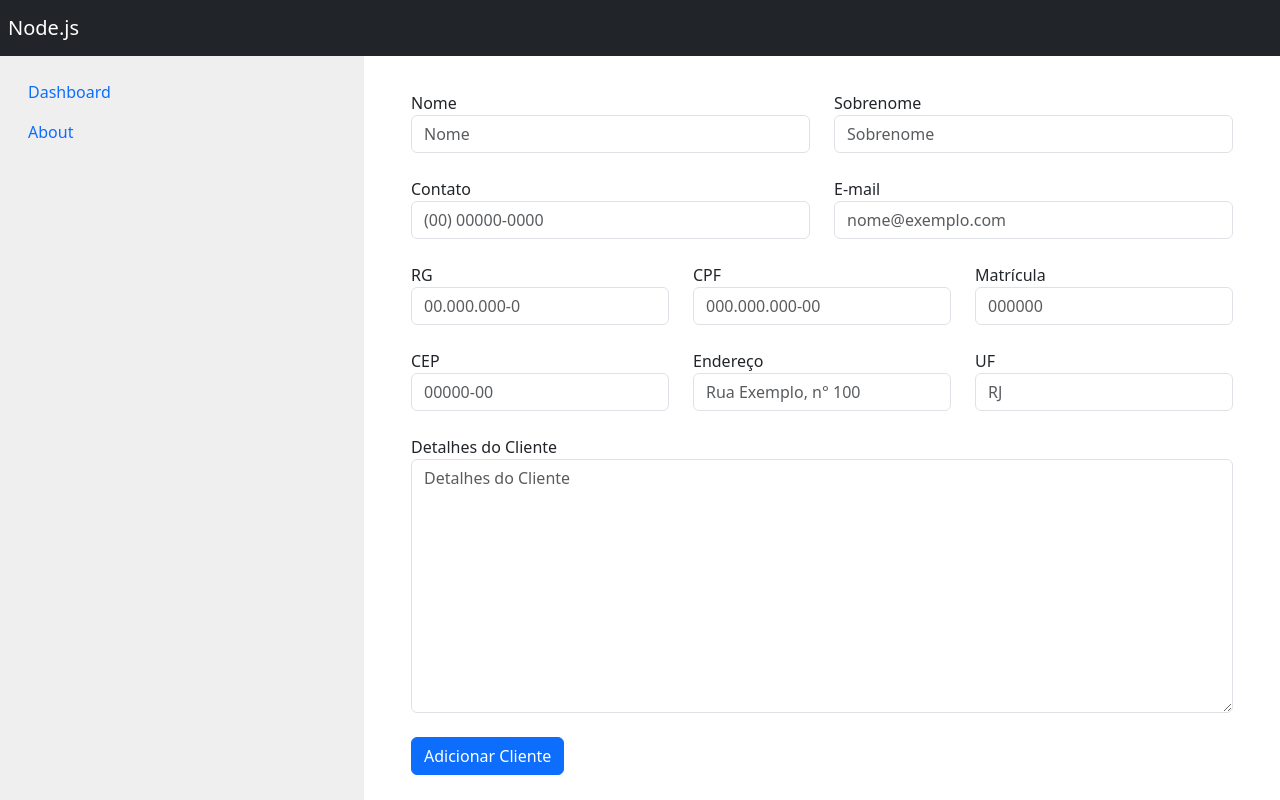
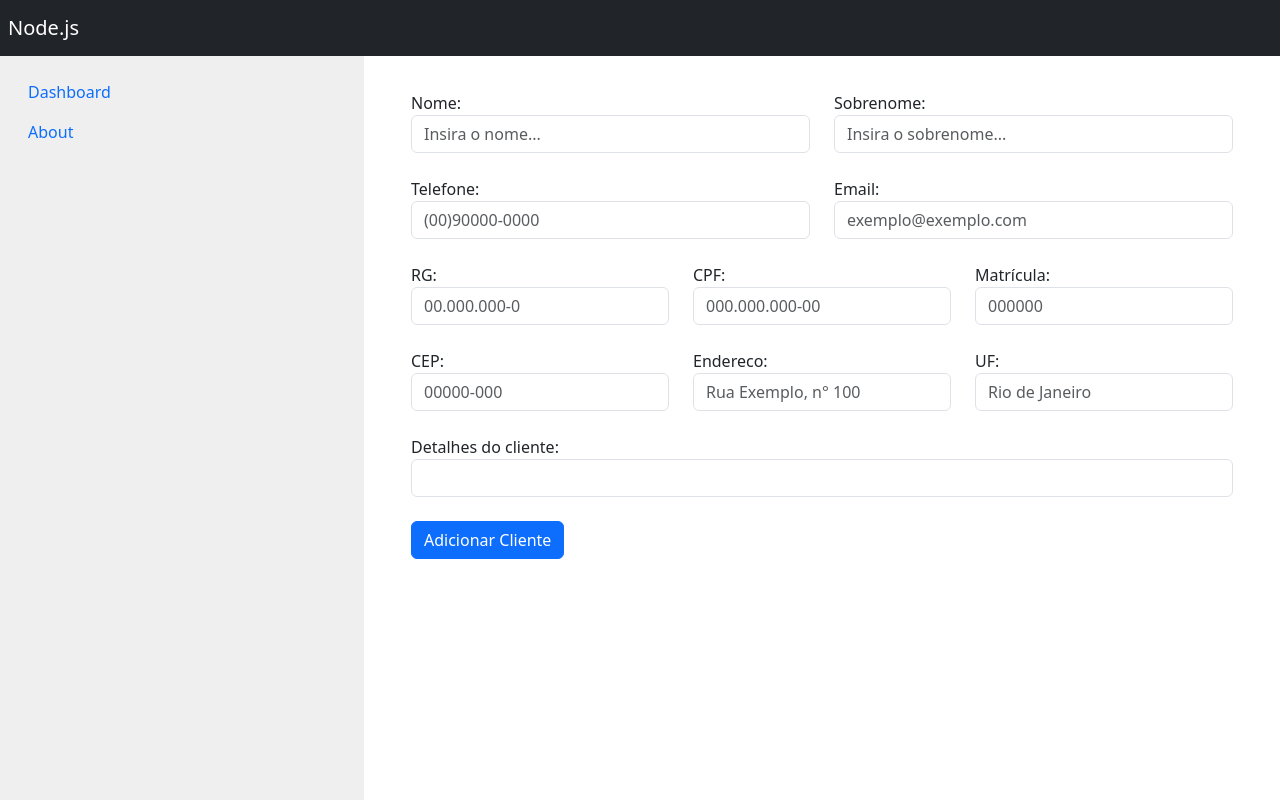
Before and after one commit to muryarth/dashboard-guia, a React (Create React App) app in the folder dashboard-view-react/: page /customers/add in a window 1280 px wide. Built offline with nearby package versions, Linux system fonts and the light colour scheme.

Commit message:
[dashboard-view-react] Pegando dados do form na rota ./customers/add

```diff
--- a/dashboard-view-react/src/telas/customers/add/index.jsx
+++ b/dashboard-view-react/src/telas/customers/add/index.jsx
@@ -1,360 +1,122 @@
 import React, { useState } from "react";
+import { Container, Row, Col, Form, Button } from "react-bootstrap";
 
 export default function AddCustomer() {
-  const [formData, setFormData] = useState({
-    nome: "",
-    sobrenome: "",
-    telefone: "",
-    email: "",
-  });
+  const [nome, setNome] = useState("");
+  const [sobrenome, setSobrenome] = useState("");
+  const [telefone, setTelefone] = useState("");
+  const [email, setEmail] = useState("");
+  const [rg, setRG] = useState("");
+  const [cpf, setCPF] = useState("");
+  const [matricula, setMatricula] = useState("");
+  const [cep, setCEP] = useState("");
+  const [endereco, setEndereco] = useState("");
+  const [uf, setUF] = useState("");
+  const [detalhesCliente, setDetalhesCliente] = useState("");
 
-  const handleInputChange = (e) => {
-    const { name, value } = e.target;
-    setFormData({
-      ...formData,
-      [name]: value,
-    });
+  const CampoForm = (label, placeholder, nome, set) => {
+    return (
+      <>
+        <label>{`${label}:`}</label>
+        <input
+          type="text"
+          className="form-control"
+          name={`${nome}`}
+          value={nome}
+          placeholder={placeholder}
+          onChange={(event) => set(event.target.value)}
+          required
+        />
+      </>
+    );
   };
 
-  const handleSubmit = (e) => {
-    e.preventDefault();
-    // Handle form submission, you can use formData to send the data to the server
-    console.log("Form Data:", formData);
+  const SendPOSTRequest = () => {
+    const body = {};
+
+    body.nome = nome;
+    body.sobrenome = sobrenome;
+    body.telefone = telefone;
+    body.email = email;
+    body.rg = rg;
+    body.cpf = cpf;
+    body.matricula = matricula;
+    body.cep = cep;
+    body.endereco = endereco;
+    body.uf = uf;
+    body.detalhesCliente = detalhesCliente;
+
+    console.log(body);
   };
 
   return (
-    <div className="container-fluid">
-      {/* ... (previous code) */}
-      <form action="/add" method="POST" onSubmit={handleSubmit}>
-        <div className="row form-group mb-4">
-          <div className="col">
-            <label htmlFor="nomePrimeiro">Nome</label>
-            <input
-              type="text"
-              className="form-control"
-              id="nome"
-              name="nomePrimeiro"
-              value={formData.nomePrimeiro}
-              placeholder="Nome"
-              onChange={handleInputChange}
-              required
-            />
-          </div>
+    <Container fluid>
+      <Form>
+        <Row className="form-group mb-4">
+          <Col>{CampoForm("Nome", "Insira o nome...", nome, setNome)}</Col>
 
-          <div className="col">
-            <label htmlFor="sobreNome">Sobrenome</label>
-            <input
-              type="text"
-              className="form-control"
-              id="sobrenome"
-              name="sobreNome"
-              value={formData.sobreNome}
-              placeholder="Sobrenome"
-              onChange={handleInputChange}
-              required
-            />
-          </div>
-        </div>
+          <Col>
+            {CampoForm(
+              "Sobrenome",
+              "Insira o sobrenome...",
+              sobrenome,
+              setSobrenome
+            )}
+          </Col>
+        </Row>
 
-        <div className="row form-group mb-4">
-          <div className="col">
-            <label htmlFor="tel">Contato</label>
-            <input
-              type="text"
-              className="form-control"
-              id="tel"
-              name="tel"
-              value={formData.tel}
-              placeholder="(00) 00000-0000"
-              onChange={handleInputChange}
-              required
-            />
-          </div>
+        <Row className="form-group mb-4">
+          <Col>
+            {CampoForm("Telefone", "(00)90000-0000", telefone, setTelefone)}
+          </Col>
 
-          <div className="col">
-            <label htmlFor="email">E-mail</label>
-            <input
-              type="email"
-              className="form-control"
-              id="email"
-              name="email"
-              value={formData.email}
-              placeholder="nome@exemplo.com"
-              onChange={handleInputChange}
-              required
-            />
-          </div>
-        </div>
-        <div className="row form-group mb-4">
-          <div className="col">
-            <label htmlFor="rg">RG</label>
-            <input
-              type="text"
-              className="form-control"
-              id="rg"
-              name="rg"
-              value={formData.rg}
-              placeholder="00.000.000-0"
-              onChange={handleInputChange}
-              required
-            />
-          </div>
+          <Col>
+            {CampoForm("Email", "exemplo@exemplo.com", email, setEmail)}
+          </Col>
+        </Row>
 
-          <div className="col">
-            <label htmlFor="cpf">CPF</label>
-            <input
-              type="text"
-              className="form-control"
-              id="cpf"
-              name="cpf"
-              value={formData.cpf}
-              placeholder="000.000.000-00"
-              onChange={handleInputChange}
-              required
-            />
-          </div>
-          <div className="col">
-            <label htmlFor="matricula">Matrícula</label>
-            <input
-              type="text"
-              className="form-control"
-              id="matricula"
-              name="matricula"
-              value={formData.matricula}
-              placeholder="000000"
-              onChange={handleInputChange}
-              required
-            />
-          </div>
-        </div>
+        <Row className="form-group mb-4">
+          <Col>{CampoForm("RG", "00.000.000-0", rg, setRG)}</Col>
 
-        <div className="row form-group mb-4">
-          <div className="col">
-            <label htmlFor="cep">CEP</label>
-            <input
-              type="text"
-              className="form-control"
-              id="cep"
-              name="cep"
-              value={formData.cep}
-              placeholder="00000-00"
-              onChange={handleInputChange}
-              required
-            />
-          </div>
+          <Col>{CampoForm("CPF", "000.000.000-00", cpf, setCPF)}</Col>
 
-          <div className="col">
-            <label htmlFor="endereco">Endereço</label>
-            <input
-              type="text"
-              className="form-control"
-              id="endereco"
-              name="endereco"
-              value={formData.endereco}
-              placeholder="Rua Exemplo, n° 100"
-              onChange={handleInputChange}
-              required
-            />
-          </div>
-          <div className="col">
-            <label htmlFor="uf">UF</label>
-            <input
-              type="text"
-              className="form-control"
-              id="uf"
-              name="uf"
-              value={formData.uf}
-              placeholder="RJ"
-              onChange={handleInputChange}
-              required
-            />
-          </div>
-        </div>
+          <Col>{CampoForm("Matrícula", "000000", matricula, setMatricula)}</Col>
+        </Row>
 
-        <div className="form-group mb-4">
-          <label htmlFor="details">Detalhes do Cliente</label>
-          <textarea
-            className="form-control"
-            name="details"
-            id="details"
-            cols="30"
-            rows="10"
-            value={formData.details}
-            placeholder="Detalhes do Cliente"
-            onChange={handleInputChange}
-          ></textarea>
-        </div>
+        <Row className="form-group mb-4">
+          <Col>{CampoForm("CEP", "00000-000", cep, setCEP)}</Col>
 
-        <div className="form-group mb-4">
-          <button type="submit" className="btn btn-primary">
+          <Col>
+            {CampoForm(
+              "Endereco",
+              "Rua Exemplo, n° 100",
+              endereco,
+              setEndereco
+            )}
+          </Col>
+
+          <Col>{CampoForm("UF", "Rio de Janeiro", uf, setUF)}</Col>
+        </Row>
+
+        <Form.Group className="mb-4">
+          {CampoForm(
+            "Detalhes do cliente",
+            "",
+            detalhesCliente,
+            setDetalhesCliente
+          )}
+        </Form.Group>
+
+        <Form.Group className="mb-4">
+          <Button
+            // type="submit"
+            variant="primary"
+            onClick={() => SendPOSTRequest()}
+          >
             Adicionar Cliente
-          </button>
-        </div>
-        <div className="row form-group mb-4">
-          <div className="col">
-            <label htmlFor="nomePrimeiro">Nome</label>
-            <input
-              type="text"
-              className="form-control"
-              id="nome"
-              name="nomePrimeiro"
-              value={formData.nomePrimeiro}
-              placeholder="Nome"
-              onChange={handleInputChange}
-              required
-            />
-          </div>
-
-          <div className="col">
-            <label htmlFor="sobreNome">Sobrenome</label>
-            <input
-              type="text"
-              className="form-control"
-              id="sobrenome"
-              name="sobreNome"
-              value={formData.sobreNome}
-              placeholder="Sobrenome"
-              onChange={handleInputChange}
-              required
-            />
-          </div>
-        </div>
-
-        <div className="row form-group mb-4">
-          <div className="col">
-            <label htmlFor="tel">Contato</label>
-            <input
-              type="text"
-              className="form-control"
-              id="tel"
-              name="tel"
-              value={formData.tel}
-              placeholder="(00) 00000-0000"
-              onChange={handleInputChange}
-              required
-            />
-          </div>
-
-          <div className="col">
-            <label htmlFor="email">E-mail</label>
-            <input
-              type="email"
-              className="form-control"
-              id="email"
-              name="email"
-              value={formData.email}
-              placeholder="nome@exemplo.com"
-              onChange={handleInputChange}
-              required
-            />
-          </div>
-        </div>
-        <div className="row form-group mb-4">
-          <div className="col">
-            <label htmlFor="rg">RG</label>
-            <input
-              type="text"
-              className="form-control"
-              id="rg"
-              name="rg"
-              value={formData.rg}
-              placeholder="00.000.000-0"
-              onChange={handleInputChange}
-              required
-            />
-          </div>
-
-          <div className="col">
-            <label htmlFor="cpf">CPF</label>
-            <input
-              type="text"
-              className="form-control"
-              id="cpf"
-              name="cpf"
-              value={formData.cpf}
-              placeholder="000.000.000-00"
-              onChange={handleInputChange}
-              required
-            />
-          </div>
-          <div className="col">
-            <label htmlFor="matricula">Matrícula</label>
-            <input
-              type="text"
-              className="form-control"
-              id="matricula"
-              name="matricula"
-              value={formData.matricula}
-              placeholder="000000"
-              onChange={handleInputChange}
-              required
-            />
-          </div>
-        </div>
-
-        <div className="row form-group mb-4">
-          <div className="col">
-            <label htmlFor="cep">CEP</label>
-            <input
-              type="text"
-              className="form-control"
-              id="cep"
-              name="cep"
-              value={formData.cep}
-              placeholder="00000-00"
-              onChange={handleInputChange}
-              required
-            />
-          </div>
-
-          <div className="col">
-            <label htmlFor="endereco">Endereço</label>
-            <input
-              type="text"
-              className="form-control"
-              id="endereco"
-              name="endereco"
-              value={formData.endereco}
-              placeholder="Rua Exemplo, n° 100"
-              onChange={handleInputChange}
-              required
-            />
-          </div>
-          <div className="col">
-            <label htmlFor="uf">UF</label>
-            <input
-              type="text"
-              className="form-control"
-              id="uf"
-              name="uf"
-              value={formData.uf}
-              placeholder="RJ"
-              onChange={handleInputChange}
-              required
-            />
-          </div>
-        </div>
-
-        <div className="form-group mb-4">
-          <label htmlFor="details">Detalhes do Cliente</label>
-          <textarea
-            className="form-control"
-            name="details"
-            id="details"
-            cols="30"
-            rows="10"
-            value={formData.details}
-            placeholder="Detalhes do Cliente"
-            onChange={handleInputChange}
-          ></textarea>
-        </div>
-
-        <div className="form-group mb-4">
-          <button type="submit" className="btn btn-primary">
-            Adicionar Cliente
-          </button>
-        </div>
-      </form>
-    </div>
+          </Button>
+        </Form.Group>
+      </Form>
+    </Container>
   );
 }
```
Also changed, not shown: dashboard-view-react/src/components/CampoForm/index.jsx (added).
